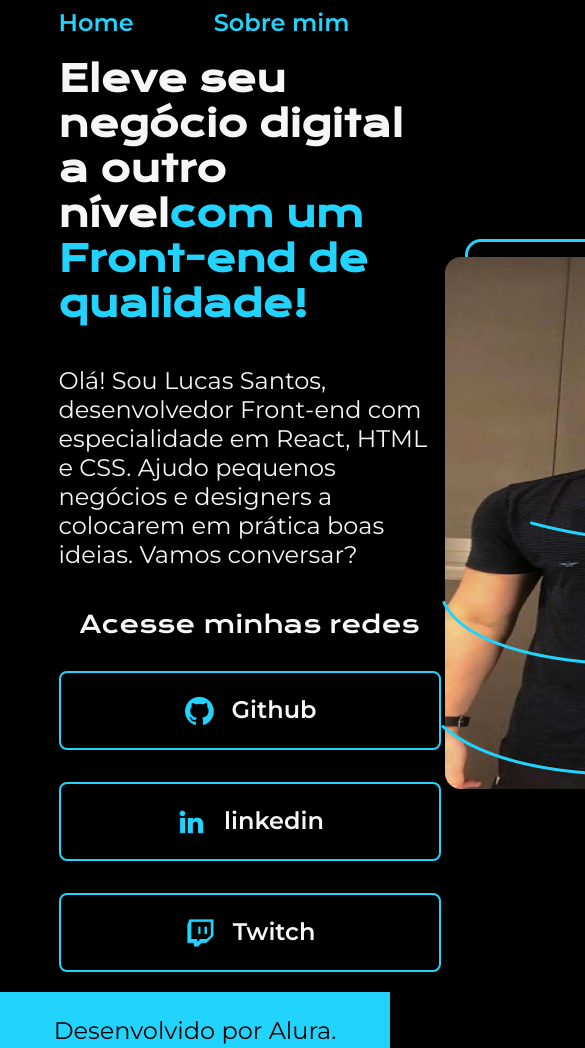
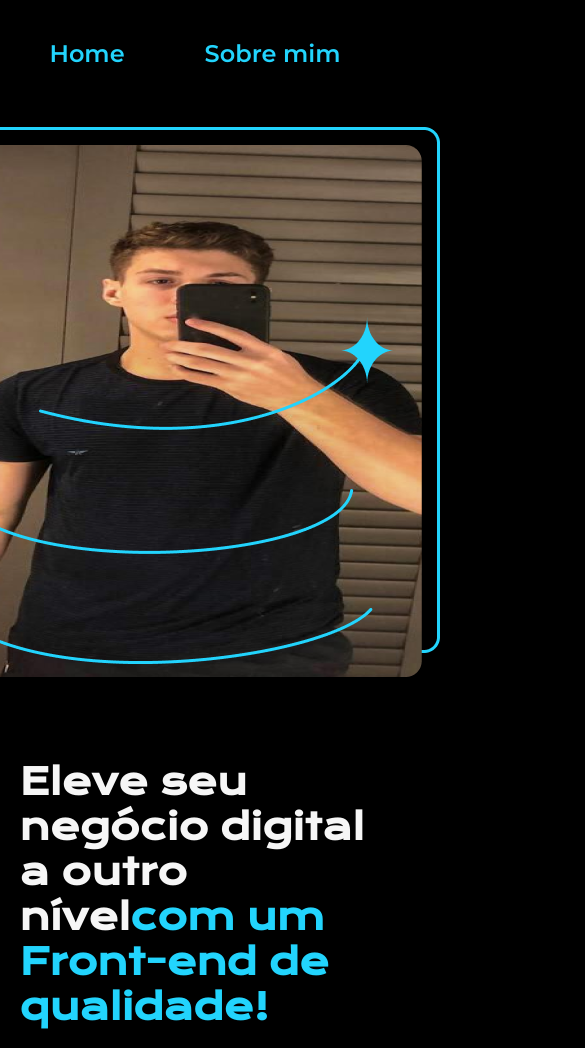
Before and after one commit to Lucasanthiago/ProtifolioCurso-HTMLCSS-Alura, a plain HTML site: page index.html in a window 390 px wide. Shown: the top 1048 px of the page, 585 px wide, since content can reach past the window. Drawn offline with nearby package versions, Linux system fonts and the light colour scheme.

Commit message:
change styles

```diff
--- a/styles/style.css
+++ b/styles/style.css
@@ -28,7 +28,7 @@ body{
 }
 .cabecalho__menu__link{
     font-family: var(--fonte-secundaria);
-    font-size: 24px;
+    font-size: 1.5rem;
     font-weight: 600;
     color: var(--cor-terciaria);
     text-decoration: none;
@@ -38,23 +38,24 @@ body{
     display: flex;
     align-items: center;
     justify-content: space-between;
+    gap: 82px;
 }
 .apresentacao__conteudo{
-    width: 615px;
+    width: 50%;
     display: flex;
     flex-direction: column;
     gap: 40px;
 }
 
 .apresentacao__conteudo__titulo{
-    font-size: 36px;
+    font-size: 2.25rem;
     font-family: var(--fonte-primaria);
 }
 .titulo-destaque{
     color: var(--cor-terciaria);
 }
 .apresentacao__conteudo__texto{
-    font-size: 24px;
+    font-size: 1.5rem;
     font-family: var(--fonte-secundaria);
 }
 
@@ -68,17 +69,17 @@ body{
 .apresentacao__links__subtitulo{
     font-family: var(--fonte-primaria);
     font-weight: 400;
-    font-size: 24px;
+    font-size: 1.5rem;
 }
-.apresentacao__links__link{
+.apresentacao__links__navegacao{
     display: flex;
     justify-content: center;
     gap: 16px;
     border: 2px solid var(--cor-terciaria);
-    width: 378px;
+    width: 50%;
     text-align: center;
     border-radius: 8px;
-    font-size: 24px;
+    font-size: 1.5rem;
     font-weight: 600;
     padding: 21.5px 0;
     text-decoration: none;
@@ -88,12 +89,31 @@ body{
 .apresentacao__links__link:hover{
     background-color: var(--cor-hover);
 }
+.apresentacao__imagem{
+    width: 50%;
+}
 .rodape{
     color: var(--cor-primaria);
     background-color: var(--cor-terciaria);
     padding: 24px;
     text-align: center;
     font-family: var(--fonte-secundaria);
-    font-size: 24px;
+    font-size: 1.5rem;
     font-weight: 400;
 }
+
+@media (max-width: 1200px) {
+    .cabecalho{
+         padding: 10%;
+    }
+    .cabecalho__menu{
+        justify-content: center;
+    }
+    .apresentacao{
+        flex-direction: column-reverse;
+        padding: 5%;
+    }
+    .apresentacao__conteudo{
+        width: auto;
+    }
+}
```
